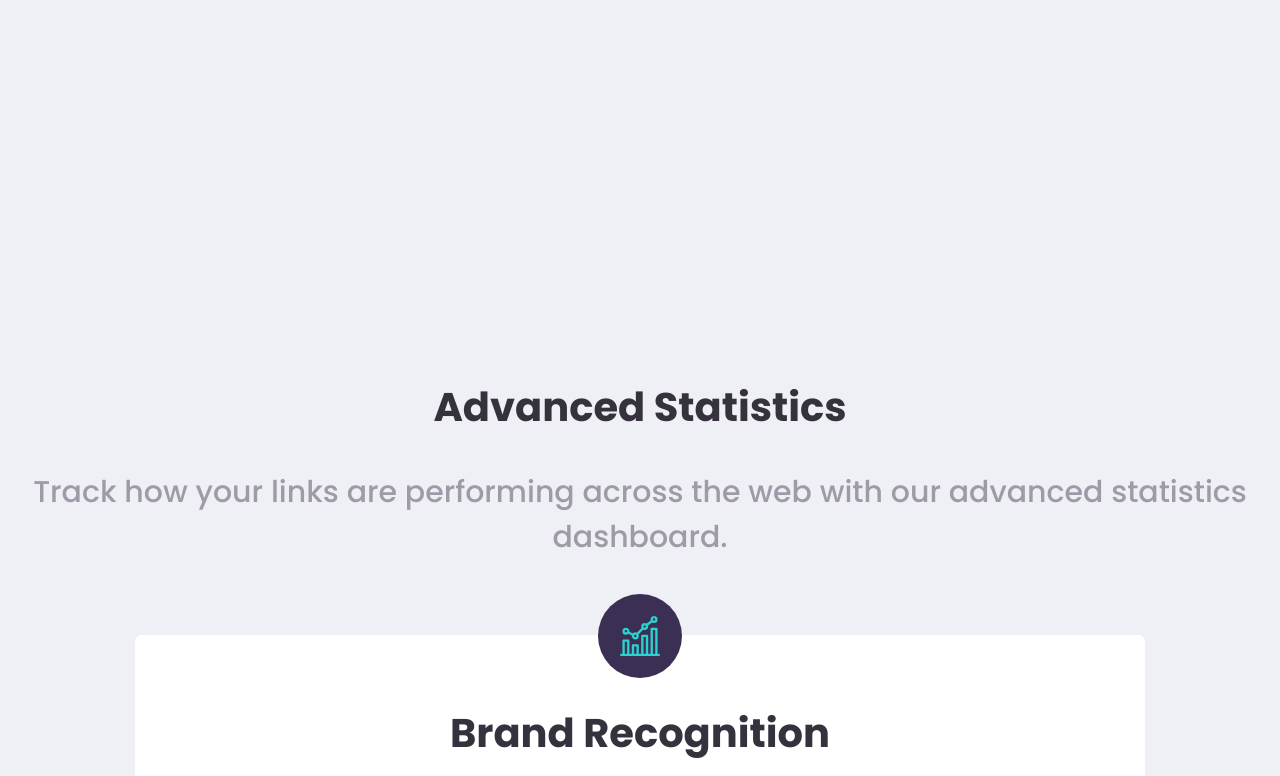
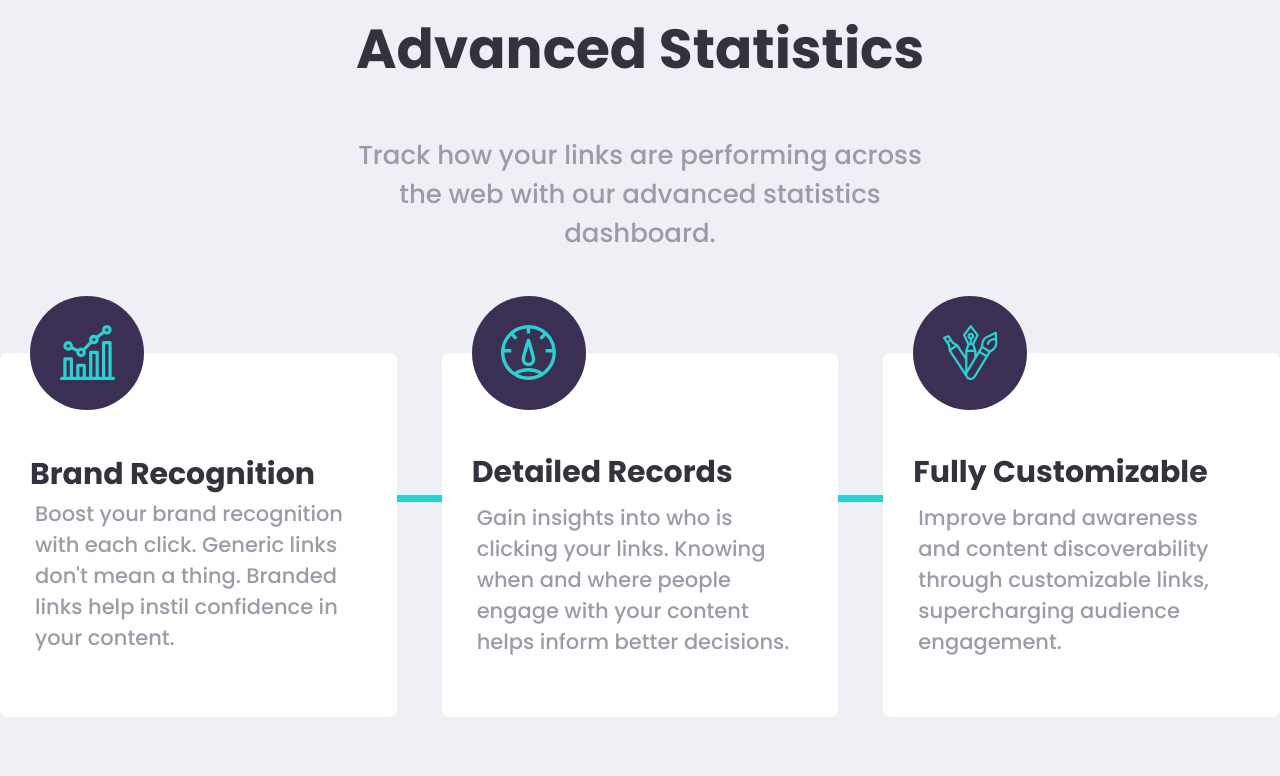
Before and after one commit to Brightcoders-Bootcamps/kata-01-diseno-web-responsivo-team-3, a plain HTML site: page index.html in a window 1280 px wide. Shown: the part 960-1736 px from the top of the page. Drawn offline with Linux system fonts and the light colour scheme.

Commit message:
Change the position of the boxes on the desktop
Align the boxes and place the hr line next to the boxes.
Also stylish the headings and the descriptions on that part.

```diff
--- a/index.html
+++ b/index.html
@@ -85,23 +85,23 @@
       </p>
 
       <ul class="boxes-list">
-        <li class="box">
+        <li class="box box-direction">
           <picture class="background-image">
-            <img  src="images/icon-brand-recognition.svg" alt="">
+            <img class="desktop-image" src="images/icon-brand-recognition.svg" alt="">
           </picture>
           <h1 class="sub-heading">Brand Recognition</h1>
           <p class=" box-description">Boost your brand recognition with each click. Generic links don't mean a thing. Branded links help instil confidence in your content.</p>
         </li>
-        <li class="box">
+        <li class="box box-direction-two">
           <picture class="background-image" >
-            <img src="images/icon-detailed-records.svg" alt="">
+            <img class="desktop-image" src="images/icon-detailed-records.svg" alt="">
           </picture>
           <h1 class="sub-heading">Detailed Records</h1>
           <p class="box-description">Gain insights into who is clicking your links. Knowing when and where people engage with your content helps inform better decisions.</p>
         </li>
-        <li class="box">
+        <li class="box box-description-three">
           <picture class="background-image" >
-          <img src="images/icon-fully-customizable.svg" alt="">
+          <img class="desktop-image" src="images/icon-fully-customizable.svg" alt="">
           </picture>
           <h1 class="sub-heading">Fully Customizable</h1>
           <p class="box-description">Improve brand awareness and content discoverability through customizable links, supercharging audience engagement.</p>
--- a/styles/section-three.css
+++ b/styles/section-three.css
@@ -3,7 +3,7 @@
   background-color: var(--light-gray);
   grid-column: 1;
   grid-row: 3 / span 3;
-  padding-top: 40%;
+  padding-top: 130px;
 }
 
 .second-heading {
@@ -28,18 +28,20 @@
 
 @media screen and (min-width: 760px) {
   .second-heading {
-    font-size: 40px;
+    font-size: 55px;
     color: var(--very-dark-blue);
   }
 
   .sub-heading {
     font-weight: 700;
-    font-size: 40px;
+    font-size: 30px;
     color: var(--very-dark-blue);
+    margin: 40px 30px 0;
   }
 
   .description {
-    font-size: 30px;
+    font-size: 26px;
+    margin: 0 315px 100px;
   }
 }
   .box-description {
@@ -52,7 +54,7 @@
   background-color: var(--dark-violet);
   border-radius: 50%;
   padding: 22px;
-  margin-top: -41px;
+  margin: -57px 30px 0;
   display: grid;
   place-content: center;
   width: 40px;
@@ -67,6 +69,7 @@
   display: grid;
   justify-items: center;
 }
+
 
 .box {
   background: var(--white);
@@ -90,3 +93,48 @@
 .box:first-child::before {
   content: none;
 }
+
+@media screen and (min-width: 760px) {
+  .boxes-list {
+    display: grid;
+    grid-template-columns: repeat(3, 1fr);
+    grid-gap: 45px;
+
+  }
+
+  .box {
+    display: grid;
+    justify-items: self-start;
+    grid-template-rows: auto auto auto auto;
+    width: 100%;
+    padding: 0;
+  }
+  .box .box-direction {
+
+  }
+  .box-description {
+    font-size: 21px;
+    text-align: left;
+    margin: 0 35px 60px;
+  }
+
+  .box .background-image {
+    width: 70px;
+    height: 70px;
+  }
+
+  .desktop-image {
+    width: 55px;
+  }
+
+  .box::before {
+    width: 45px;
+    height: 7px;
+    grid-row: span 1 / 4;
+    align-self: center;
+    margin-top: 0;
+    margin-left: -45px;
+
+  }
+
+}
```
